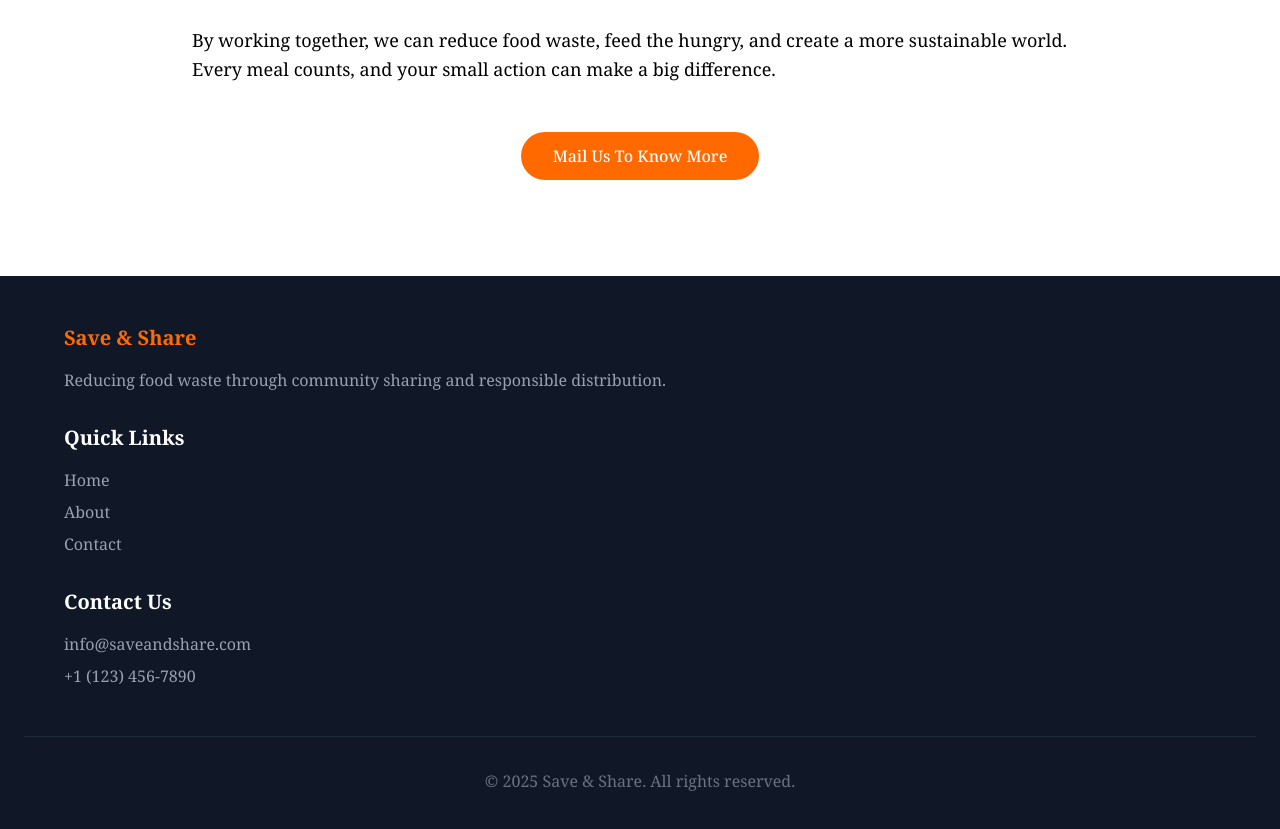
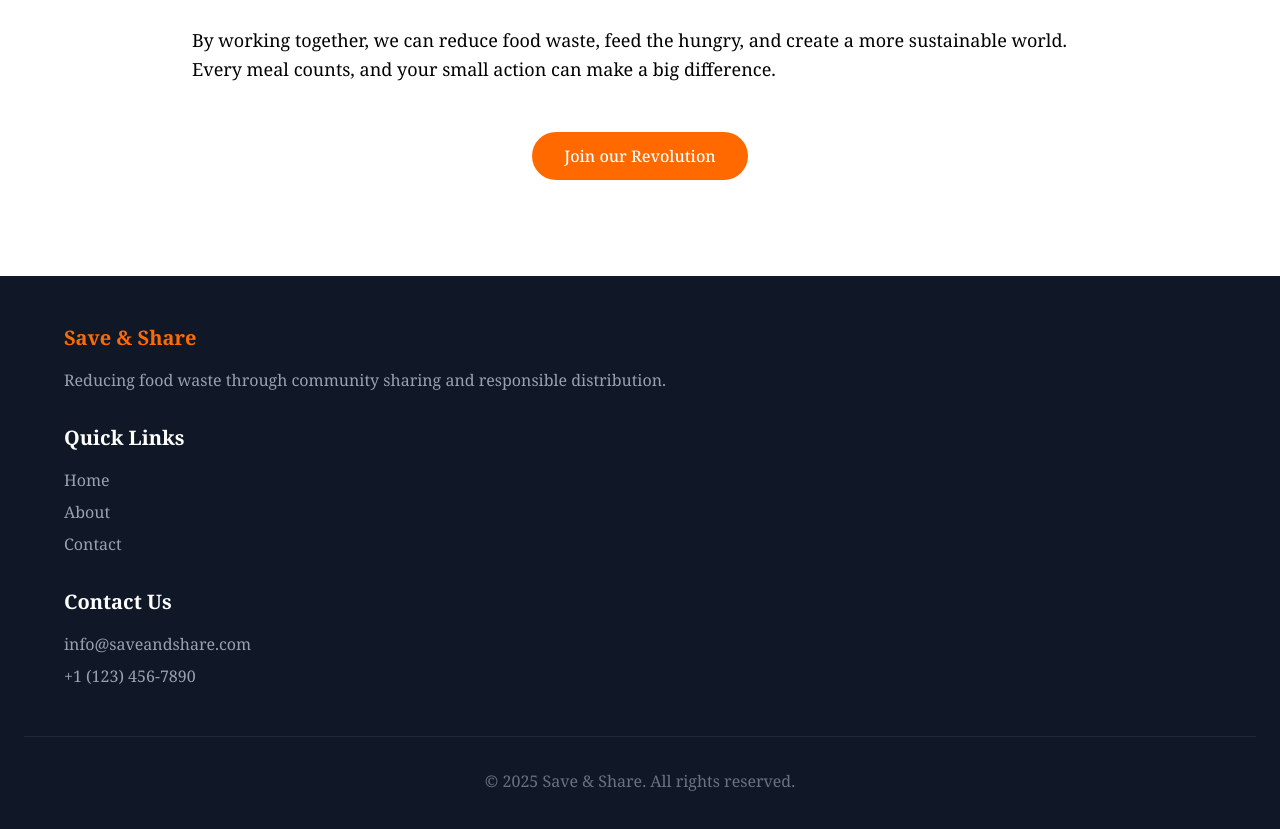
Before and after one commit to SHREYA-2k5/arqa, a React (Vite) app in the folder client/: page / in a window 1280 px wide. Shown: the part 1242-2071 px from the top of the page. Built offline with nearby package versions, Linux system fonts and the light colour scheme.

Commit message:
Minor changes

```diff
--- a/client/src/pages/HomePage.jsx
+++ b/client/src/pages/HomePage.jsx
@@ -58,9 +58,11 @@ function HomePage() {
           </div>
 
           <div className="flex justify-center mt-12">
+            <a href="/login">
             <button className="bg-orange-500 hover:bg-black text-white font-medium py-3 px-8 rounded-full transition duration-300">
-              Mail Us To Know More
+              Join our Revolution
             </button>
+            </a>
           </div>
         </div>
       </div>
```
